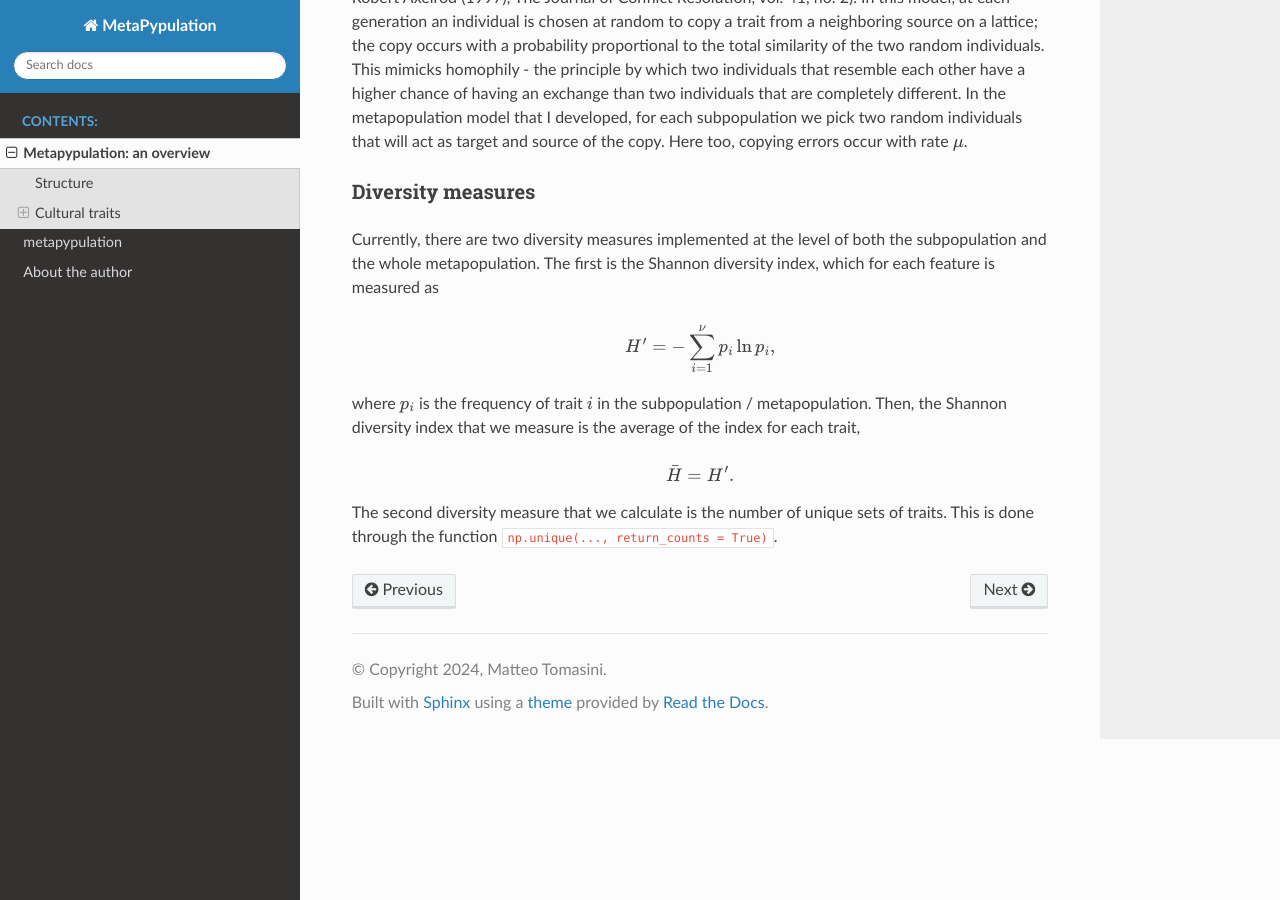
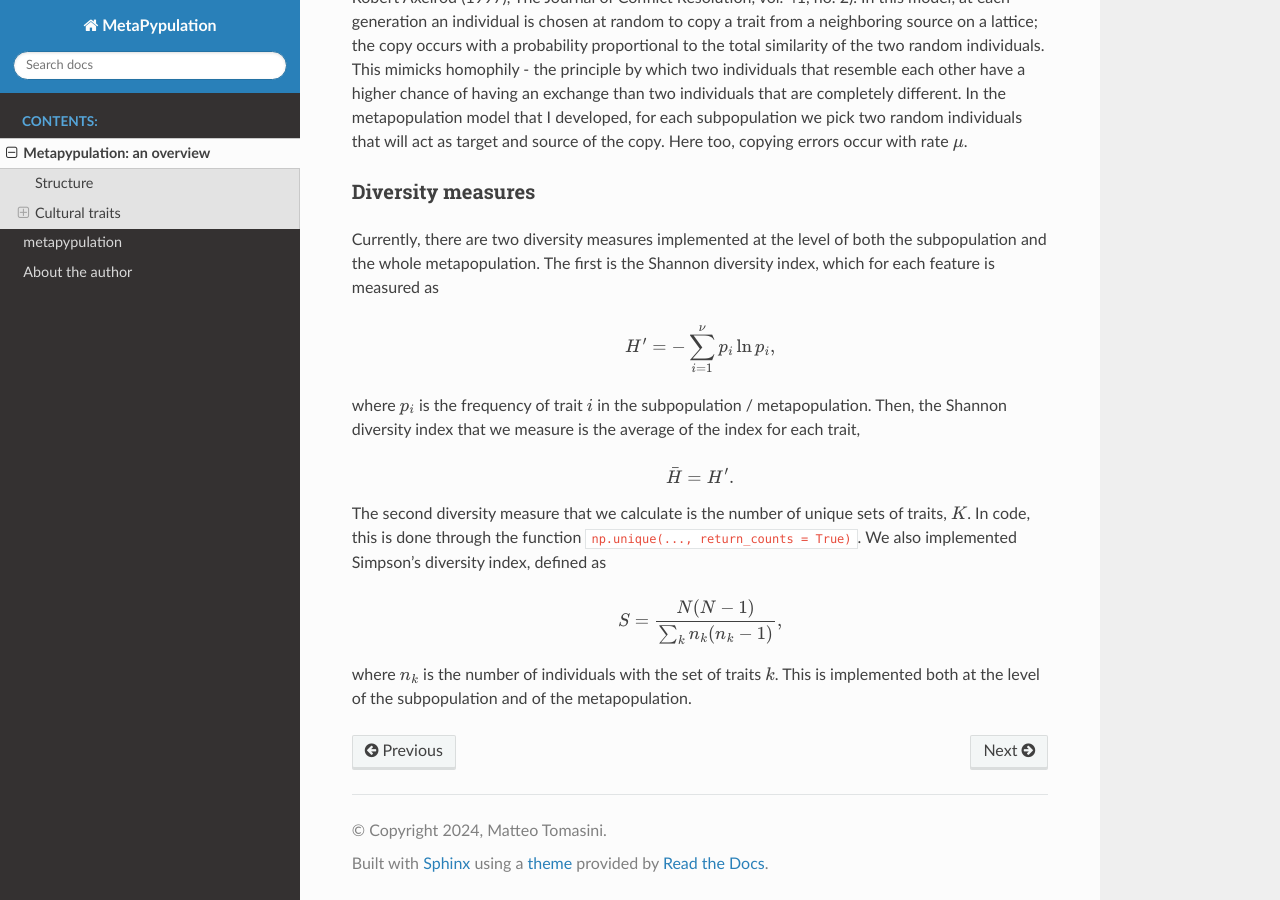
Before and after one commit to mtomasini/MetapopulationsPython, a Sphinx documentation site: the page built from docs/source/overview.md, in a window 1280 px wide and 900 px high, scrolled down 1206 px. Built offline with Sphinx 7.4.7 and the Read the Docs theme 3.1.0, drawn with Linux system fonts in a browser that asks for light colours.

Commit message:
Added Simpson to documentation

````diff
--- a/docs/source/overview.md
+++ b/docs/source/overview.md
@@ -38,4 +38,11 @@ where {math}`p_i` is the frequency of trait {math}`i` in the subpopulation / met
 \bar{H} = H^{\prime} .
 ```
 
-The second diversity measure that we calculate is the number of unique sets of traits. This is done through the function `np.unique(..., return_counts = True)`.
+The second diversity measure that we calculate is the number of unique sets of traits, {math}`K`. In code, this is done through the function `np.unique(..., return_counts = True)`.
+We also implemented Simpson's diversity index, defined as
+
+```{math}
+S = \frac{N(N-1)}{\sum_{k}n_k(n_k-1)} ,
+```
+
+where {math}`n_k` is the number of individuals with the set of traits {math}`k`. This is implemented both at the level of the subpopulation and of the metapopulation.
````
